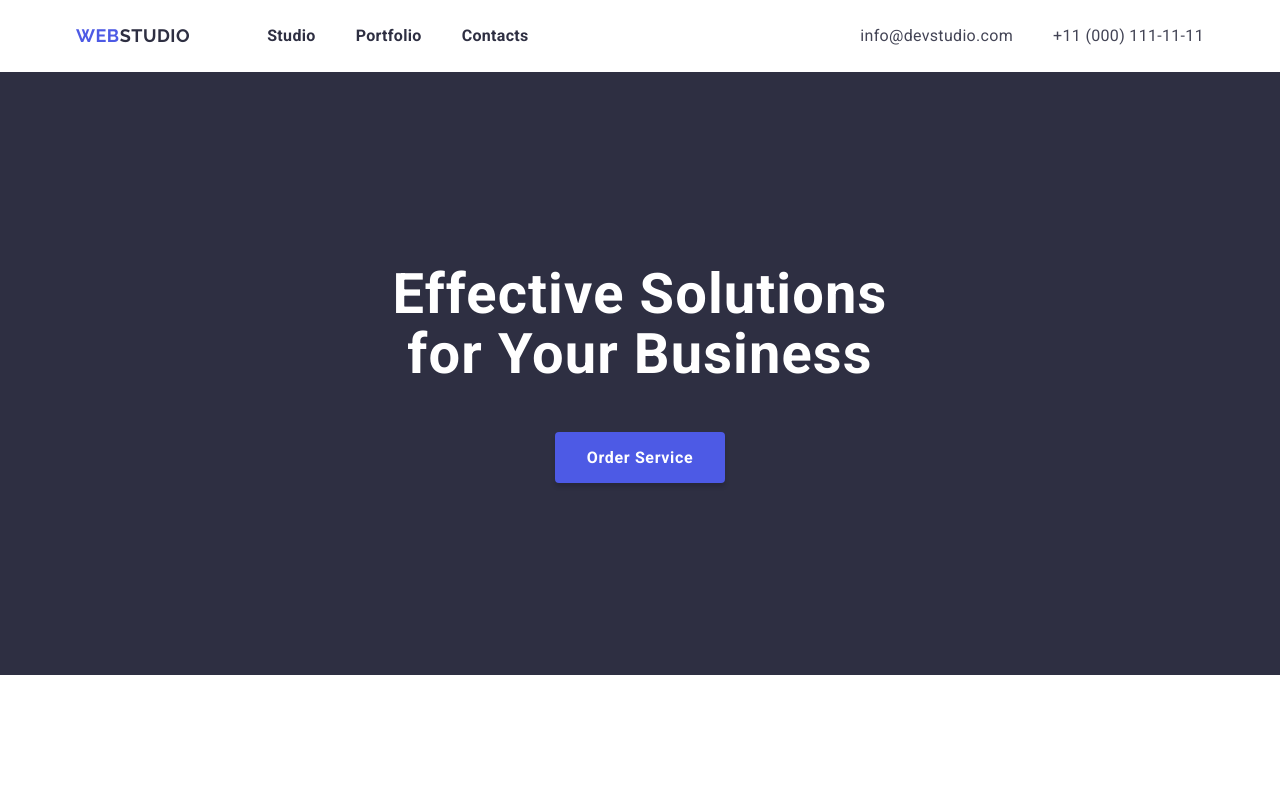
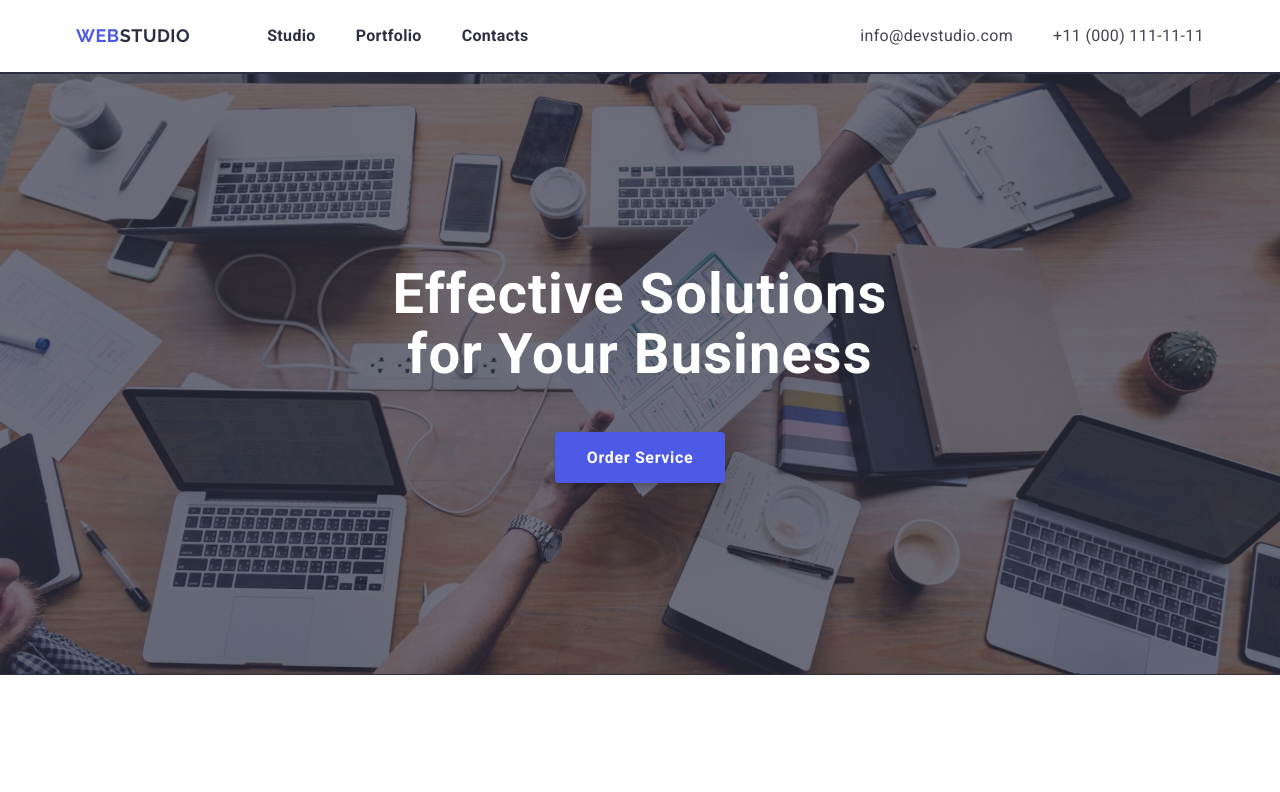
Before and after one commit to Mi6e/goit-markup-hw-76-04, a plain HTML site: page index.html in a window 1280 px wide. Shown: the top 792 px of the page. Drawn offline with nearby package versions, Linux system fonts and the light colour scheme.

Commit message:
hero img

```diff
--- a/css/styles.css
+++ b/css/styles.css
@@ -129,6 +129,10 @@ a {
 
 .hero {
  background: var(--background-footer-color);
+ background-image: linear-gradient(rgba(46, 47, 66, 0.7), rgba(46, 47, 66, 0.7)), url(../images/hero-bg.jpg);
+ background-repeat: no-repeat;
+ background-position: center;
+
  padding-top: 192px;
  padding-bottom: 192px;
 }
@@ -466,6 +470,7 @@ a {
  border-radius: 4px;
  color: #ffffff;
  border: 1px solid #4d5ae5;
+ outline: none;
 }
 
 .prtf-list {
```
Also changed, not shown: images/hero-bg.jpg (added).
